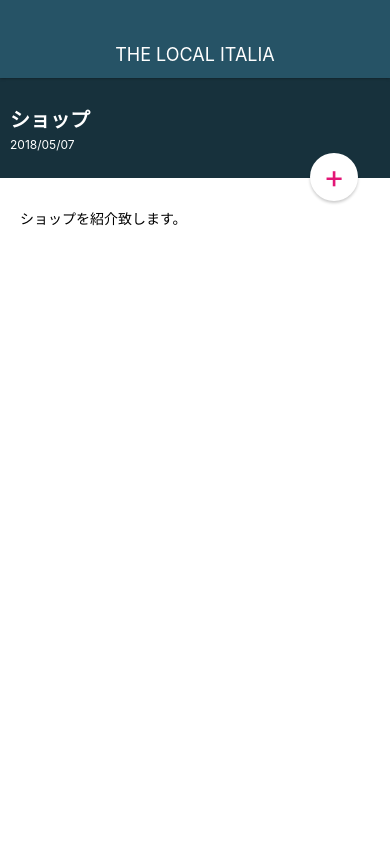
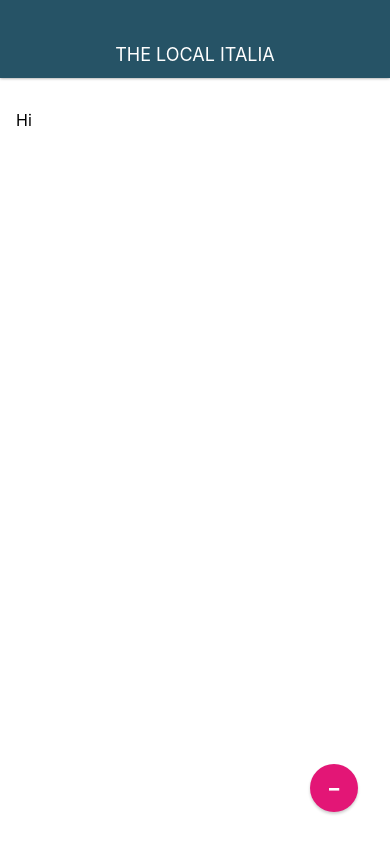
Before and after one commit to tama-leapass/MemoAppL, a React Native app: screen / in a window 390 px wide. Built offline with nearby package versions, Linux system fonts and the light colour scheme.

Commit message:
Create MemoEditScreen

```diff
--- a/App.js
+++ b/App.js
@@ -2,14 +2,14 @@
 import { StyleSheet, View } from 'react-native';
 
 import Appbar from './src/components/Appbar';
-import MemoDetailScreen from './src/screens/MemoDetailScreen';
+import MemoEditScreen from './src/screens/MemoEditScreen';
 
 export default class App extends React.Component {
   render() {
     return (
       <View style={styles.container}>
         <Appbar />
-        <MemoDetailScreen />
+        <MemoEditScreen />
       </View>
     );
   }
--- /dev/null
+++ b/src/screens/MemoEditScreen.js
@@ -0,0 +1,33 @@
+import React from 'react';
+import { StyleSheet, View, TextInput } from 'react-native';
+
+import CircleButton from '../elements/CircleButton';
+
+class MemoEditScreen extends React.Component {
+  render(){
+    return (
+      <View style={styles.container}>
+        <TextInput style={styles.memoEditInput} multiline value="Hi"/>
+        <CircleButton>-</CircleButton>
+      </View>
+    );
+  }
+}
+
+const styles = StyleSheet.create({
+  container: {
+    flex: 1,
+    width: '100%',
+  },
+  memoEditInput: {
+    backgroundColor: '#FFF',
+    flex: 1,
+    paddingTop: 32,
+    paddingLeft: 16,
+    paddingRight: 16,
+    paddingBottom: 16,
+    fontSize: 16,
+  },
+});
+
+export default MemoEditScreen;
```
